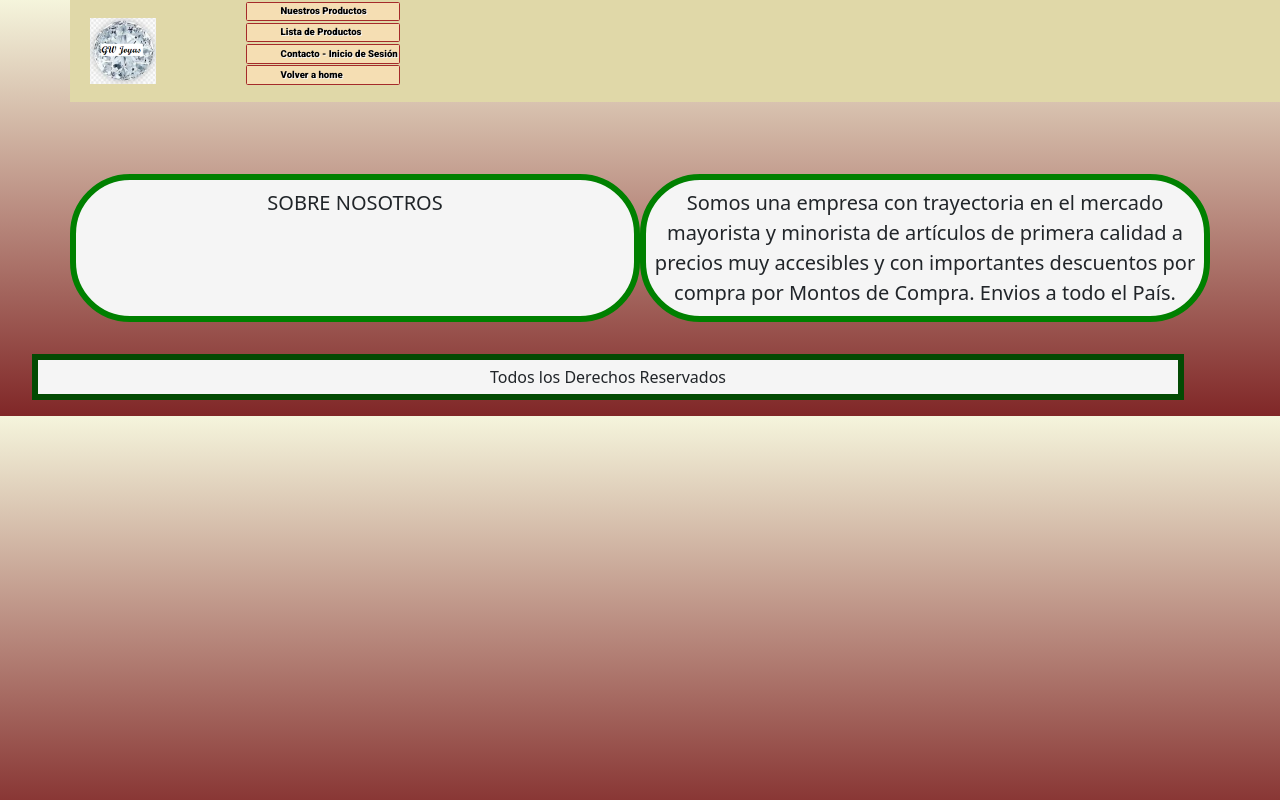
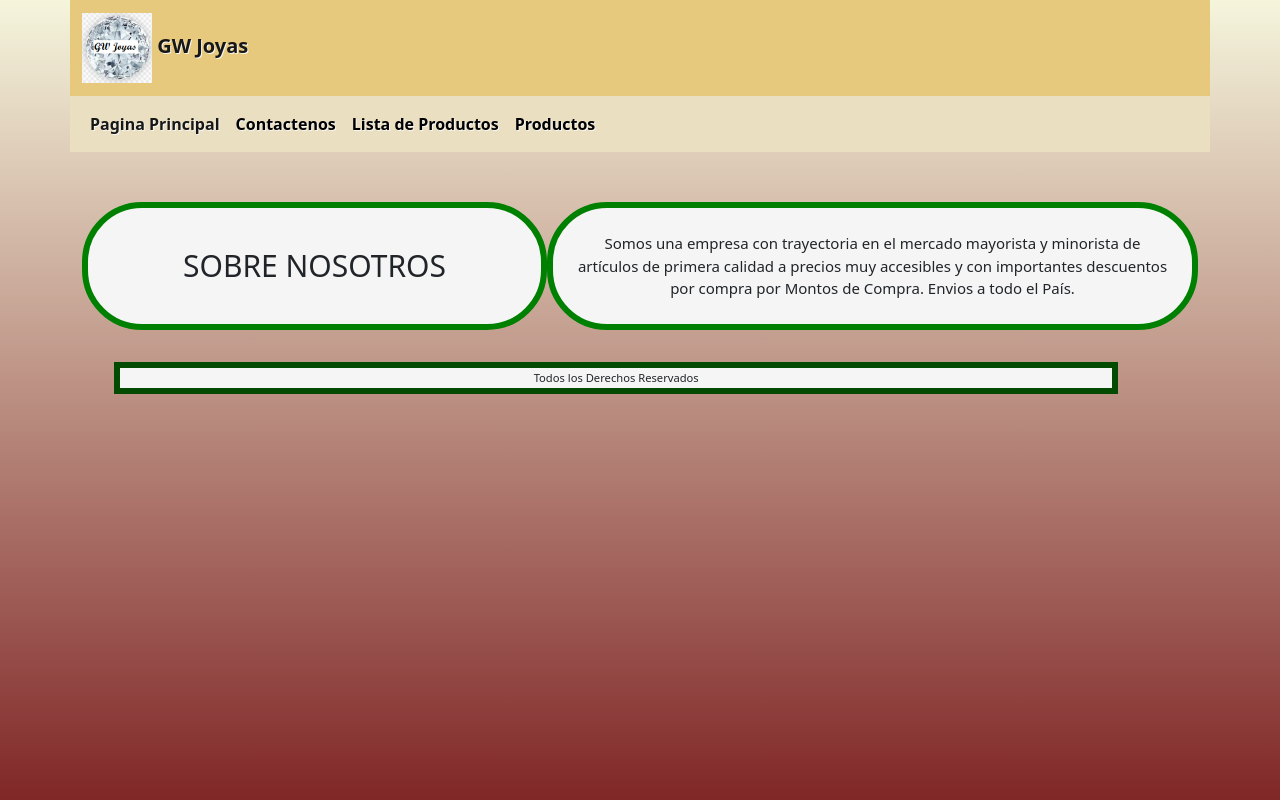
Before and after one commit to Cintiog/ver7JoyasAceroCntioniBoostrap, a plain HTML site: page pages/sobrenosotros.html in a window 1280 px wide. Drawn offline with nearby package versions, Linux system fonts and the light colour scheme.

Commit message:
cambios en sobre nosotros boostrap

```diff
--- a/css/estilos.css
+++ b/css/estilos.css
@@ -12,9 +12,8 @@
 }
 
 body{
-
     width: 100%;
-    height: 100%;
+    height: 100vh;
     background: linear-gradient(to top , rgb(128, 39, 39) , beige);
 
 }
@@ -38,6 +37,13 @@ body{
 
 
 }
+
+.nav-link{
+    color:black;
+    text-shadow: 1px 1px whitesmoke;
+    font-weight: bold;
+}
+
 /* estilos del menu */
 
 
@@ -191,7 +197,18 @@ footer{
     width: 70%;
 
  }
-
+.footer__boostrap{
+    text-align: center;
+    font-family: 'Roboto', sans-serif bold;
+    font-size: 0.7rem;
+    background-color: whitesmoke;
+    margin: 1rem 1rem 1rem 2rem;
+    align-items: center;
+    border: 0.4rem solid rgb(3, 74, 3);
+    padding: 2px;
+    overflow: hidden;
+    width: 90%;
+}
 .inicio{
     color:black;
     text-align: center;
@@ -415,29 +432,28 @@ footer{
 
 .sobre__nosotros{
     text-align: center;
-    /*font-family: 'Roboto', sans-serif bold;*/
-    font-size: 20px;
+    font-size: 30px;
     background-color: whitesmoke;
     display: inline-block;
-    /*margin: 100px 20px 20px 20px;*/
     border-radius: 60px;
     border: 6px solid green;
     padding: 10px;
     overflow: hidden;
-    margin-top:150px;
+    margin-top:50px;
+    display: flex;
+    justify-content: center;
+    align-items: center;
 }
 .relato__nosotros{
     text-align: center;
-    /*font-family: 'Roboto', sans-serif bold;*/
-    font-size: 20px;
+    font-size: 15px;
     background-color: whitesmoke;
     display: inline-block;
-    /*margin: 15px 20px 250px 20px;*/
     border-radius: 60px;
     border: 6px solid green;
     padding: 10px;
     overflow: hidden;
-    margin-top: 150px;
+    margin-top: 50px;
 
 }
 
--- a/pages/sobrenosotros.html
+++ b/pages/sobrenosotros.html
@@ -22,52 +22,55 @@
 <body>
     <header class="container">
     <div class="row">
-            z
-        <nav class="menu__navega">
-            <div>
-                <img src="../img/logo joyas.png" alt="Logo Joyas">
+      <nav class="navbar" style="background-color: #e7c97d">
+        <div class="container-fluid">
+          <a class="navbar-brand" href="#">
+            <img src="../img/logo joyas.png" alt="Logo" width="70" height="70" class="d-inline-block align-text-center">
+            GW Joyas
+          </a>
         </div>
-            <ul>
-            <li>
-                <ul>
-                    <a href="../pages/productos.html"> Nuestros Productos </a>
-                </ul>
+      </nav>
+      <nav class="navbar navbar-expand-lg" style="background-color: #ebdfc1">
+        <div class="container-fluid">
+           <button class="navbar-toggler" type="button" data-bs-toggle="collapse" data-bs-target="#navbarNav" aria-controls="navbarNav" aria-expanded="false" aria-label="Toggle navigation">
+            <span class="navbar-toggler-icon"></span>
+          </button>
+        <div class="collapse navbar-collapse" id="navbarNav">
+            <ul class="navbar-nav">
+              <li class="nav-item">
+                <a class="nav-link active" aria-current="page" href="../index.html">Pagina Principal</a>
               </li>
-            <li>
-                <ul>
-                    <a href="../pages/listaproducto.html"> Lista de Productos </a>
-                </ul>
+              <li class="nav-item">
+                <a class="nav-link" href="../pages/contacto.html">Contactenos</a>
               </li>
-            <li>
-                <ul>
-                    <a href="../pages/contacto.html">Contacto - Inicio de Sesión </a>
-                </ul>
-            <li>
-                 <ul>
-                     <a href="../index.html"> Volver a home </a>
-                 </ul>
+              <li class="nav-item">
+                <a class="nav-link" href="../pages/listaproducto.html">Lista de Productos</a>
+              </li>
+              <li class="nav-item">
+                <a class="nav-link" href="../pages/productos.html">Productos</a>
               </li>
             </ul>
+          </div>
+        </div>
      </nav>
-     </div>
-   </header>
-   <!--<br><br><br><br><br> -->
-
 
     <main>
         <div class="container">
         <div class="row">
-             <p class="sobre__nosotros col-6 p-2 text-center"> SOBRE NOSOTROS </p>
+             <p class="sobre__nosotros col-5 p-4 text-center"> SOBRE NOSOTROS </p>
 
-             <p class="relato__nosotros col-6 p-2 text-center"> Somos una empresa con trayectoria en el mercado mayorista y minorista
+             <p class="relato__nosotros col-7 p-4 text-center"> Somos una empresa con trayectoria en el mercado mayorista y minorista
              de artículos de primera calidad a precios muy accesibles y con importantes
              descuentos por compra por Montos de Compra. Envios a todo el País.</p>
+
+             <footer class="footer__boostrap col-12"> Todos los Derechos Reservados </footer>
         </div>
         </div>
-
     </main>
 
-    <footer> Todos los Derechos Reservados </footer>
+</body>
+<!-- JavaScript Bundle with Popper -->
+<script src="https://cdn.jsdelivr.net/npm/bootstrap@5.2.0/dist/js/bootstrap.bundle.min.js" integrity="sha384-A3rJD856KowSb7dwlZdYEkO39Gagi7vIsF0jrRAoQmDKKtQBHUuLZ9AsSv4jD4Xa" crossorigin="anonymous"></script>
+</body>
 
-</body>
 </html>
```
Lines whose indentation alone changed are shown as unchanged.
